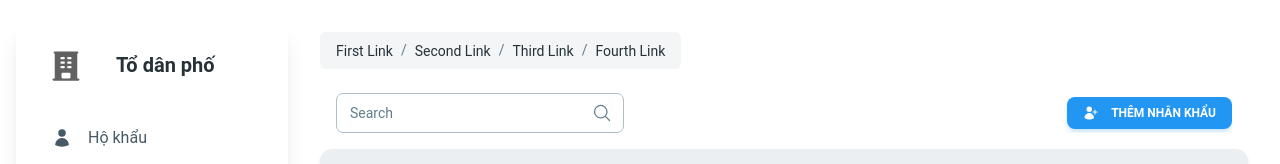
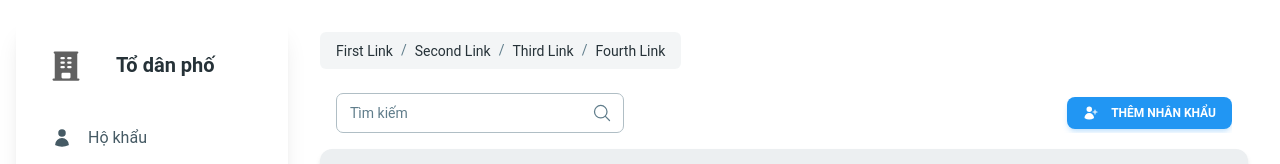
Before and after one commit to 3H2D/CNPM, a React (Vite) app in the folder client/: page /hokhau in a window 1280 px wide. Shown: the top 164 px of the page. Built offline with nearby package versions, Linux system fonts and the light colour scheme.

Commit message:
refactor: change some label to vietnamese

```diff
--- a/client/src/components/TopBar.jsx
+++ b/client/src/components/TopBar.jsx
@@ -27,7 +27,7 @@ export default function TopBar({ onAddMemberClick }) {
         <div className="w-full md:w-72">
           <Input
             icon={<MagnifyingGlassIcon className="h-5 w-5" />}
-            label="Search"
+            label="Tìm kiếm"
           />
         </div>
         <div className="flex shrink-0 flex-col gap-2 sm:flex-row">
```
